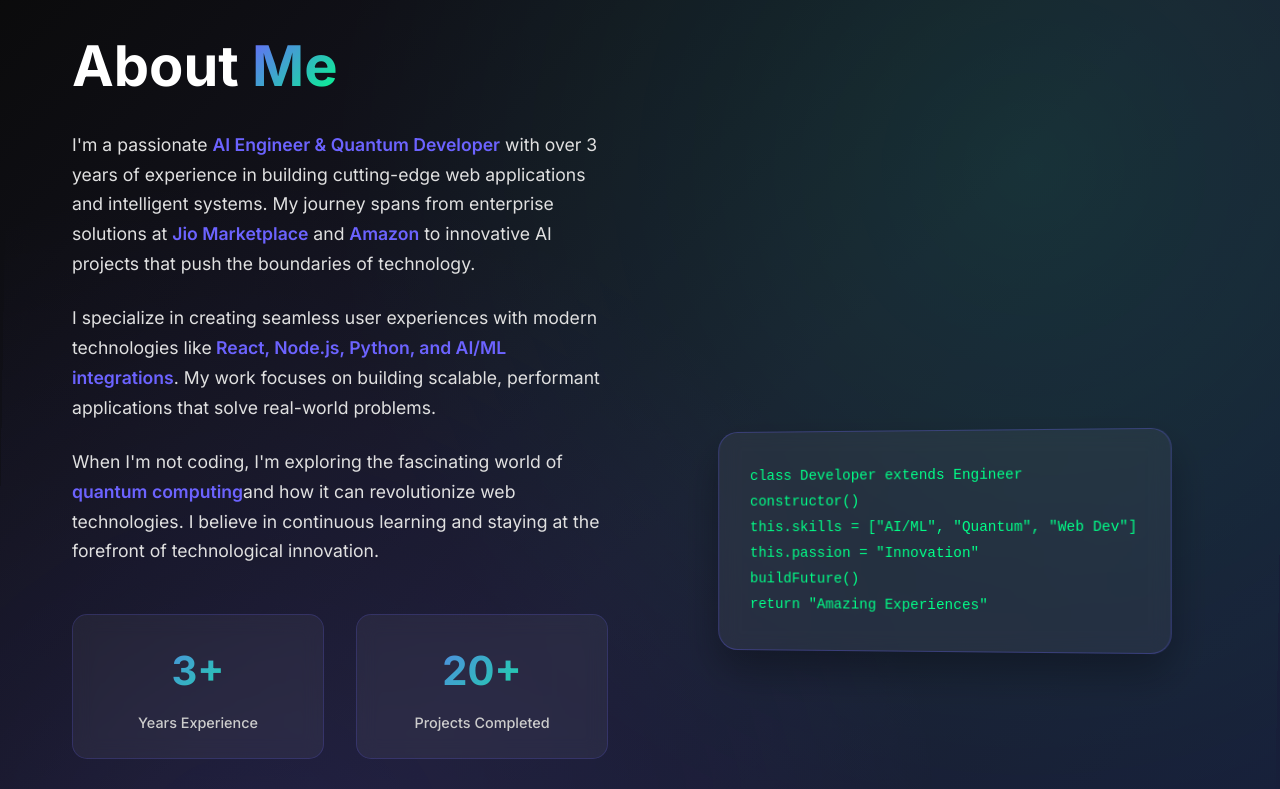
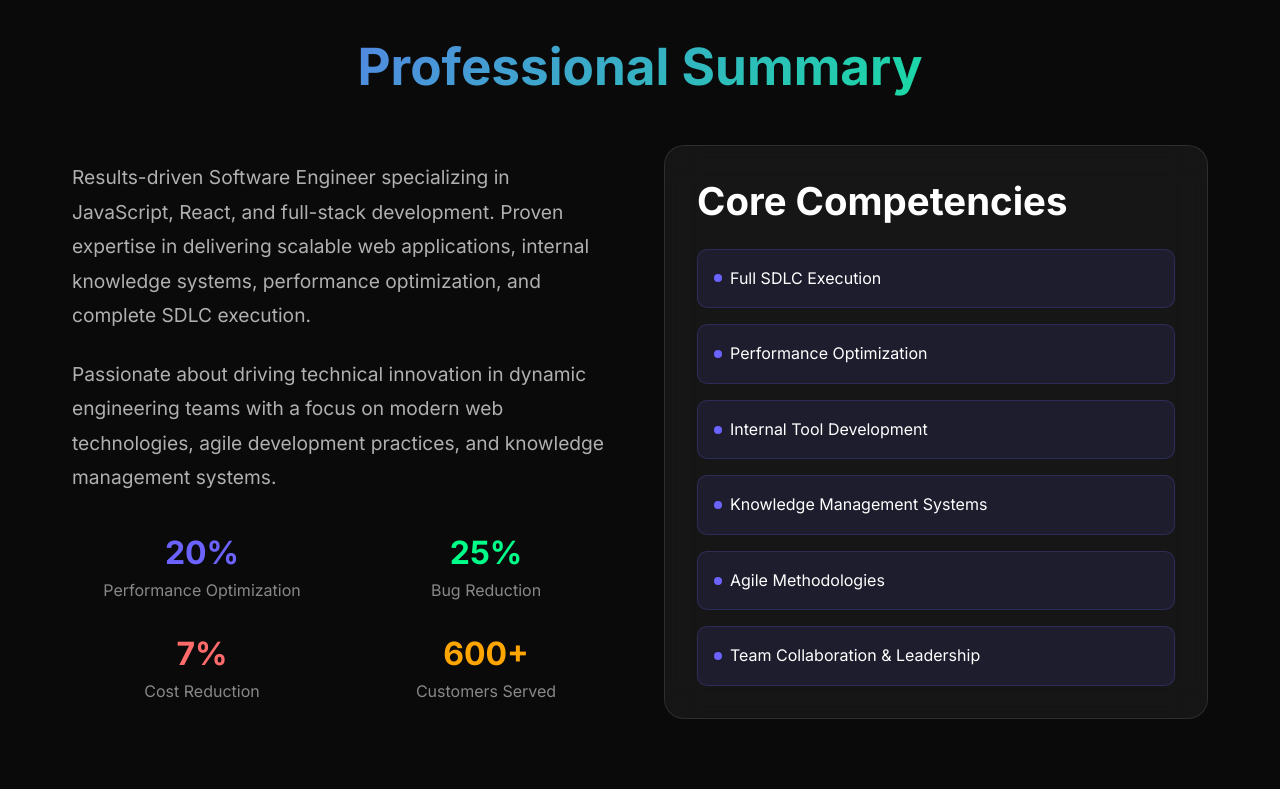
Before and after one commit to yashasvi9199/portfolio-source, a React (Vite) app: page / in a window 1280 px wide. Shown: the part 860-1649 px from the top of the page. Built offline with nearby package versions, Linux system fonts and the light colour scheme.

Commit message:
revert: restore original about section style : added transparent style to match theme

```diff
--- a/src/sections/About.jsx
+++ b/src/sections/About.jsx
@@ -1,103 +1,106 @@
-import React, { useRef, useEffect, useState } from 'react';
-import '../styles/sections/About.css';
+import React from 'react'
 
 const About = () => {
-    const aboutRef = useRef(null);
-    const [isVisible, setIsVisible] = useState(false);
-
-    useEffect(() => {
-        const observer = new IntersectionObserver(
-            ([entry]) => {
-                if (entry.isIntersecting) {
-                    setIsVisible(true);
-                }
-            },
-            { threshold: 0.3 }
-        );
-
-        if (aboutRef.current) {
-            observer.observe(aboutRef.current);
-        }
-
-        return () => {
-            if (aboutRef.current) {
-                observer.unobserve(aboutRef.current);
-            }
-        };
-    }, []);
-
-    const stats = [
-        { number: "3+", label: "Years Experience" },
-        { number: "20+", label: "Projects Completed" },
-        { number: "5", label: "Technologies" },
-        { number: "100%", label: "Client Satisfaction" }
-    ];
-
   return (
-        <section id="about" className="about-section" ref={aboutRef}>
-            <div className="about-container">
-                <div className="about-content">
-                    <div className="about-text">
-                        <h2 className="about-title">
-                            About <span className="gradient-text">Me</span>
+    <section id="about" className="section" style={{
+      background: 'transparent'
+    }}>
+      <div className="container">
+        <h2 style={{
+          textAlign: 'center',
+          marginBottom: '3rem',
+          background: 'linear-gradient(135deg, #6c63ff, #00ff88)',
+          WebkitBackgroundClip: 'text',
+          WebkitTextFillColor: 'transparent'
+        }}>
+          Professional Summary
         </h2>
 
-                        <div className="about-description">
-                            <p>
-                                I'm a passionate <strong>AI Engineer & Quantum Developer</strong> with over 3 years of experience
-                                in building cutting-edge web applications and intelligent systems. My journey spans from
-                                enterprise solutions at <strong>Jio Marketplace</strong> and <strong>Amazon</strong> to innovative AI projects that push the
-                                boundaries of technology.
+        <div className="about-content" style={{
+          display: 'grid',
+          gridTemplateColumns: 'repeat(auto-fit, minmax(300px, 1fr))',
+          gap: '3rem',
+          alignItems: 'center'
+        }}>
+          <div className="about-text">
+            <p style={{fontSize: '1.2rem', lineHeight: '1.8', marginBottom: '1.5rem' }}>
+              Results-driven Software Engineer specializing in JavaScript, React, and full-stack development.
+              Proven expertise in delivering scalable web applications, internal knowledge systems,
+              performance optimization, and complete SDLC execution.
             </p>
 
-                            <p>
-                                I specialize in creating seamless user experiences with modern technologies like
-                                <strong> React, Node.js, Python, and AI/ML integrations</strong>. My work focuses on
-                                building scalable, performant applications that solve real-world problems.
+            <p style={{ fontSize: '1.2rem', lineHeight: '1.8', marginBottom: '2rem' }}>
+              Passionate about driving technical innovation in dynamic engineering teams with a focus on
+              modern web technologies, agile development practices, and knowledge management systems.
             </p>
 
-                            <p>
-                                When I'm not coding, I'm exploring the fascinating world of <strong>quantum computing</strong>
-                                and how it can revolutionize web technologies. I believe in continuous learning and
-                                staying at the forefront of technological innovation.
-                            </p>
+            <div className="stats" style={{
+              display: 'grid',
+              gridTemplateColumns: 'repeat(2, 1fr)',
+              gap: '1.5rem',
+              marginTop: '2rem'
+            }}>
+              <div className="stat" style={{ textAlign: 'center' }}>
+                <div style={{ fontSize: '2rem', fontWeight: 'bold', color: '#6c63ff' }}>20%</div>
+                <div style={{ color: '#888' }}>Performance Optimization</div>
               </div>
-
-                        <div className="about-stats">
-                            {stats.map((stat, index) => (
-                                <div key={index} className="stat-item">
-                                    <div className="stat-number">{stat.number}</div>
-                                    <div className="stat-label">{stat.label}</div>
+              <div className="stat" style={{ textAlign: 'center' }}>
+                <div style={{ fontSize: '2rem', fontWeight: 'bold', color: '#00ff88' }}>25%</div>
+                <div style={{ color: '#888' }}>Bug Reduction</div>
               </div>
-                            ))}
+              <div className="stat" style={{ textAlign: 'center' }}>
+                <div style={{ fontSize: '2rem', fontWeight: 'bold', color: '#ff6b6b' }}>7%</div>
+                <div style={{ color: '#888' }}>Cost Reduction</div>
               </div>
-
-                        <div className="about-cta">
-                            <a href="#contact" className="cta-button primary">
-                                Let's Work Together
-                            </a>
-                            <a href="#projects" className="cta-button secondary">
-                                View My Work
-                            </a>
+              <div className="stat" style={{ textAlign: 'center' }}>
+                <div style={{ fontSize: '2rem', fontWeight: 'bold', color: '#ffa500' }}>600+</div>
+                <div style={{ color: '#888' }}>Customers Served</div>
+              </div>
             </div>
           </div>
 
-                    <div className="about-visual">
-                        <div className="visual-card">
-                            <div className="code-animation">
-                                <div className="code-line">class Developer extends Engineer</div>
-                                <div className="code-line">  constructor()</div>
-                                <div className="code-line">    this.skills = ["AI/ML", "Quantum", "Web Dev"]</div>
-                                <div className="code-line">    this.passion = "Innovation"</div>
-                                <div className="code-line">  buildFuture()</div>
-                                <div className="code-line">    return "Amazing Experiences"</div>
+          <div className="about-skills" style={{
+            padding: '2rem',
+            background: 'rgba(255, 255, 255, 0.05)',
+            borderRadius: '20px',
+            backdropFilter: 'blur(20px)',
+            border: '1px solid rgba(255, 255, 255, 0.1)'
+          }}>
+            <h3 style={{ marginBottom: '1.5rem', color: '#fff' }}>Core Competencies</h3>
+            <div style={{ display: 'flex', flexDirection: 'column', gap: '1rem' }}>
+              {[
+                'Full SDLC Execution',
+                'Performance Optimization',
+                'Internal Tool Development',
+                'Knowledge Management Systems',
+                'Agile Methodologies',
+                'Team Collaboration & Leadership'
+              ].map((skill, index) => (
+                <div key={index} style={{
+                  padding: '1rem',
+                  background: 'rgba(108, 99, 255, 0.1)',
+                  borderRadius: '10px',
+                  border: '1px solid rgba(108, 99, 255, 0.2)',
+                  transition: 'all 0.3s ease',
+                  display: 'flex',
+                  alignItems: 'center',
+                  gap: '0.5rem'
+                }}>
+                  <div style={{
+                    width: '8px',
+                    height: '8px',
+                    background: '#6c63ff',
+                    borderRadius: '50%'
+                  }} />
+                  {skill}
 </div>
+              ))}
 </div>
           </div>
         </div>
       </div>
     </section>
-    );
-};
+  )
+}
 
-export default About;
+export default About
```
Lines whose indentation alone changed are shown as unchanged.
